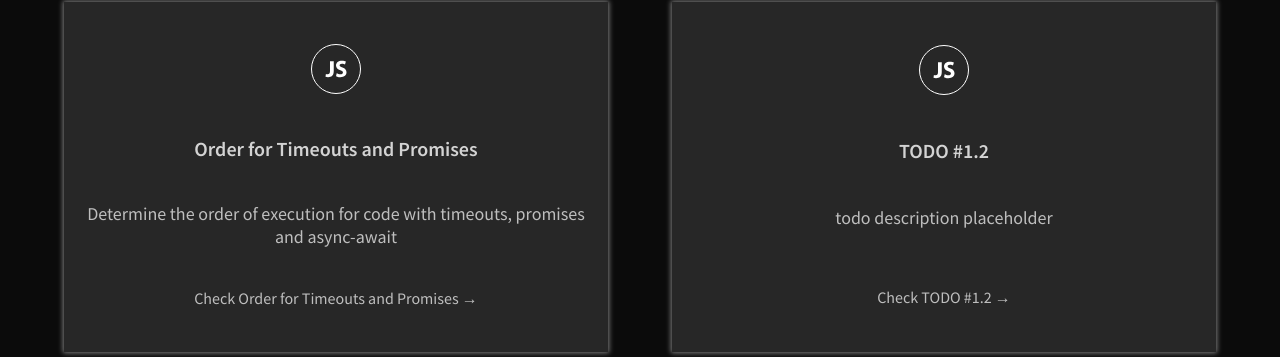
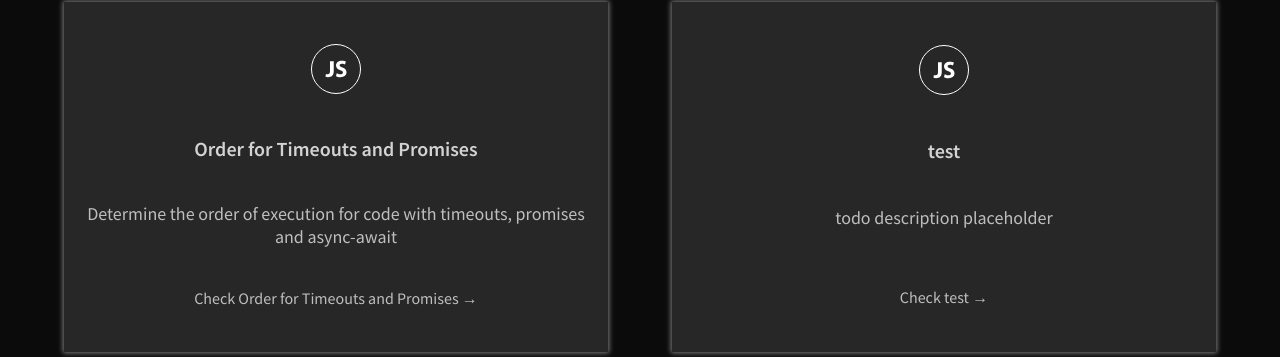
Before and after one commit to ReinaldoSalla/core-react-node-knowledge, a React (Create React App) app: page / in a window 1280 px wide. Shown: the part 988-1345 px from the top of the page. Built offline with nearby package versions, Linux system fonts and the light colour scheme.

Commit message:
feat(Crud): starting to develop the hability to edit the articles

```diff
--- a/src/constants/contents/contents.ts
+++ b/src/constants/contents/contents.ts
@@ -3,7 +3,7 @@ const contents = [
     title: 'Asynchronous',
     subcontents: [
       'Order for Timeouts and Promises',
-      'TODO #1.2',
+      'test',
       'TODO #1.3'
     ]
   },
--- a/src/constants/texts/texts.ts
+++ b/src/constants/texts/texts.ts
@@ -12,7 +12,8 @@ import lazyLoadingImages from './lazyLoadingImages';
 // const test = {"title":"article title","seo":"","text":[{"title":"section title 1","paragraphsCommandsCode":[{"paragraph":"paragraph 1"},{"command":["$ npm install this","$ npm install that"]},{"codeBlock":{"language":"language-typescript","code":"function do() {\n  getDt();\n}","filePath":"","disableLineNumbers":false,"disableFilePath":true}}]},{"title":"section title 2","paragraphsCommandsCode":[{"codeBlock":{"language":"language-typescript","code":"function test() {\n  console.log(data);\n}","filePath":"./app.tsx","disableLineNumbers":false,"disableFilePath":false}}]}]};
 // const test = {"title":"article title","seo":"","text":[{"subtitle":"subtitle 1","paragraphsCommandsCode":[{"paragraph":"test"}]},{"subtitle":"subtitle 2","paragraphsCommandsCode":[{"paragraph":"tset2"},{"command":["1","2","3",""]},{"codeBlock":{"language":"language-typescript","code":"import somthing from somewhere\n\nfunction test() {\n  dt.next();\n}","filePath":"","disableLineNumbers":false,"disableFilePath":false}}]}]};
 // const test = {"title":"article title","seo":"","text":[{"subtitle":" Problem","paragraphsCommandsCode":[{"paragraph":"Create a function able to return information about the first pair of items inside an array whose sum equals a target number. The function should return the numbers on the pair and their indexes mapped into an object. If there is no such pair, the function should return null."}]}]};
-const test = {"title":"article title","seo":"","text":[{"subtitle":" tset","paragraphsCommandsCode":[{"paragraph":"Create a function able to return information about the first pair of items inside an array whose sum equals a target number. The function should return the numbers on the pair and their indexes mapped into an object. If there is no such pair, the function should return null."},{"paragraph":""}]},{"subtitle":" something","paragraphsCommandsCode":[]}]};
+// const test = {"title":"article title","seo":"","text":[{"subtitle":" tset","paragraphsCommandsCode":[{"paragraph":"Create a function able to return information about the first pair of items inside an array whose sum equals a target number. The function should return the numbers on the pair and their indexes mapped into an object. If there is no such pair, the function should return null."},{"paragraph":""}]},{"subtitle":" something","paragraphsCommandsCode":[]}]};
+const test = {"title":"article title","seo":"","text":[{"subtitle":"section title 1","paragraphsCommandsCode":[{"paragraph":"paragraph1"},{"command":["1","2","3","4","54",""]},{"codeBlock":{"language":"language-typescript","code":"function test() {\n  for (let i = 0; i < 10; i++);\n}\n\ntest()","filePath":"","disableLineNumbers":false,"disableFilePath":false}}],"id":"section-2021-06-22T22:24:18.224Z-2370.800000011921"},{"subtitle":"section after a deleted one","paragraphsCommandsCode":[{"paragraph":"second paragrapg"}],"id":"section-2021-06-22T22:24:55.766Z-39914.40000003576"}]};
 
 const texts: any = {
   simpleStateManagement,
```
